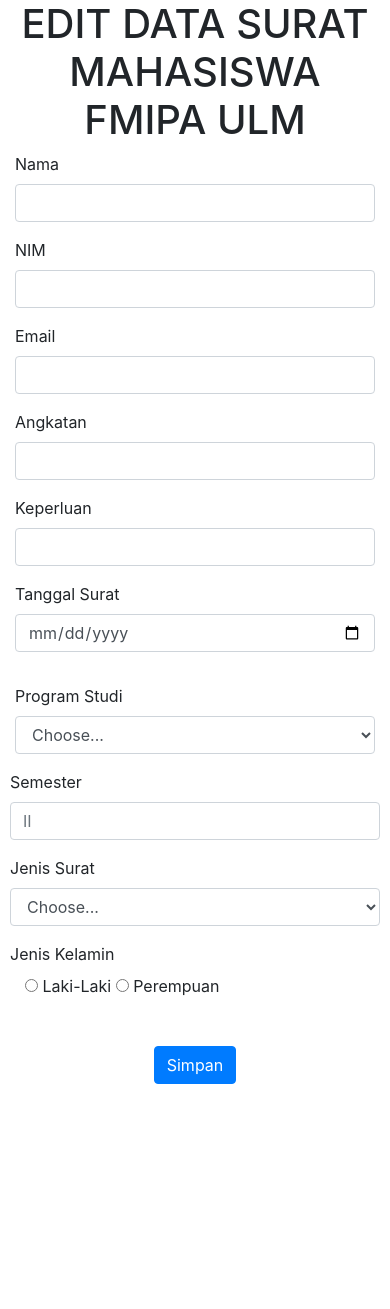
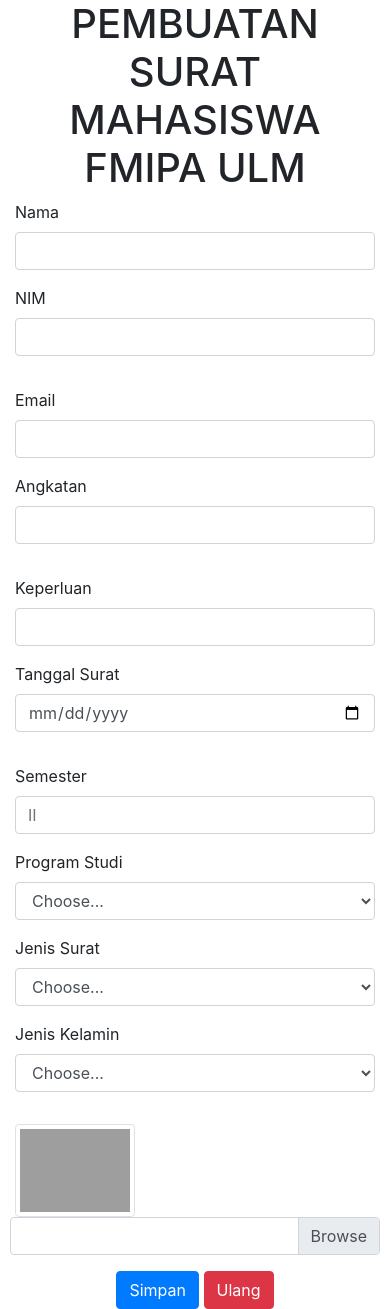
Before and after one commit to meftahmafazy/UTS-Pemweb-Lanjut, a CodeIgniter 4 app: template app/Views/tampilan/edit_data.php in a window 390 px wide. Shown: the part 96-1405 px from the top of the page. Before the commit the page ends 1180 px from the top, so only its background shows below. Run offline with PHP 8.4 and a stand-in for CodeIgniter, Linux system fonts and the light colour scheme; the template is opened without the code that fills it, so the values that code supplies are empty; some libraries are stand-ins or nearby versions; grey boxes are pictures that could not be loaded.

Commit message:
add edit_data

```diff
--- a/app/Views/tampilan/edit_data.php
+++ b/app/Views/tampilan/edit_data.php
@@ -11,7 +11,7 @@ use App\Models\ModelSurat;
 
   <!-- Title -->
   <center>
-        <h1>EDIT DATA SURAT MAHASISWA FMIPA ULM </h1>
+    <h1>PEMBUATAN SURAT MAHASISWA FMIPA ULM </h1>
   </center>
   <div class="row">
     <div class="col">
@@ -19,66 +19,84 @@ use App\Models\ModelSurat;
       <!-- Form -->
       <form action="<?= base_url('/surat/update/' . $mahasiswa['no_surat']) ?>" method="POST" enctype="multipart/form-data">
 
-                <!-- ROW 1 -->
+        <input type="hidden" name="fotoLama" value="<?= $mahasiswa['foto_mhs']; ?>">
+        <!-- Baris 1 -->
+        <div class="form-group">
+          <div class="form-row">
+
             <!-- Nama -->
-                <div class="form-row">
             <div class="form-group col-md-6">
               <label for="inputName">Nama</label>
-                        <input type="text" class="form-control" id="inputEmail4" name="nama_mahasiswa" value="<?= $mahasiswa['nama_mahasiswa'] ?>">
+              <input type="text" class="form-control  <?= ($validation->hasError('nama_mahasiswa')) ? 'is-invalid' : ''; ?>" id="inputEmail4" name="nama_mahasiswa" value="<?= $mahasiswa['nama_mahasiswa'] ?>">
             </div>
 
             <!-- NIM -->
             <div class="form-group col-md-6">
               <label for="inputPassword4">NIM</label>
-                        <input type="text" class="form-control" id="inputPassword4" name="nim" value="<?= $mahasiswa['nim'] ?>">
+              <input type="text" class="form-control <?= ($validation->hasError('nim')) ? 'is-invalid' : ''; ?>" id="inputPassword4" name="nim" value="<?= $mahasiswa['nim'] ?>">
             </div>
           </div>
+        </div>
+        <!-- Akhir Baris 1 -->
+
+        <div class="form-group">
+          <div class="form-row">
+            <!-- Email -->
+            <div class="form-group col-md-6">
+              <label for="inputEmail4">Email</label>
+              <input type="email" class="form-control <?= ($validation->hasError('email')) ? 'is-invalid' : ''; ?>" id="inputEmail4" name="email" value="<?= $mahasiswa['email'] ?>">
+            </div>
+
+            <!--Angkatan -->
+            <div class="form-group col-md-6">
+              <label for="inputPassword4">Angkatan</label>
+              <input type="text" class="form-control <?= ($validation->hasError('angkatan')) ? 'is-invalid' : ''; ?>" id="inputPassword4" name="angkatan" value="<?= $mahasiswa['angkatan'] ?>">
 
 
-                <div class="form-group">
-                    <!-- ROW 2 -->
-                    <!-- Email -->
-                    <div class="form-row">
-                        <div class="form-group col-md-6">
-                            <label for="inputEmail4">Email</label>
-                            <input type="email" class="form-control" id="inputEmail4" name="email" value="<?= $mahasiswa['email'] ?>">
-                        </div>
-
-                        <!-- No HP -->
-                        <div class="form-group col-md-6">
-                            <label for="inputPassword4">Angkatan</label>
-                            <input type="text" class="form-control" id="inputPassword4" name="angkatan" value="<?= $mahasiswa['angkatan'] ?>">
             </div>
           </div>
+        </div>
+        <!-- Akhir Baris 2 -->
 
-
+        <!-- Baris 3 -->
         <div class="form-group">
-                        <!-- ROW 3 -->
           <div class="form-row">
 
             <!-- Keperluan -->
             <div class="form-group col-md-6">
               <label for="inputAddress">Keperluan</label>
-                                <input type="text" class="form-control" id="inputAddress" name="keperluan" value="<?= $mahasiswa['keperluan'] ?>">
+              <input type="text" class="form-control <?= ($validation->hasError('keperluan')) ? 'is-invalid' : ''; ?>" id="inputAddress" name="keperluan" value="<?= $mahasiswa['keperluan'] ?>">
+
+
             </div>
 
             <!-- Tanggal Surat -->
             <div class="form-group col-md-6">
               <label for="inputAddress">Tanggal Surat</label>
-                                <div class="input-group input-daterange"> <input type="date" id="start" class="form-control" name="tanggal_surat" value="<?= $mahasiswa['tanggal_surat'] ?>"></div>
+              <div class="input-group input-daterange"> <input type="date" id="start" class="form-control" name="tanggal_surat" value="<?= $mahasiswa['tanggal_surat'] ?>" required></div>
+            </div>
+
           </div>
         </div>
+        <!-- Akhir Baris 3 -->
+
+        <!-- Baris 4 -->
+        <div class="form-group">
+          <div class="form-row">
+
+            <!-- Semester -->
+            <div class="form-group col-md-3">
+              <label for="inputState">Semester</label>
+              <input type="text" class="form-control <?= ($validation->hasError('semester')) ? 'is-invalid' : ''; ?>" name="semester" id="inputAddress" placeholder="II" value="<?= $mahasiswa['semester'] ?>">
+
+
             </div>
 
-
-                    <div class="form-group">
-                        <!--ROW 4  -->
-                        <div class="form-row">
             <!-- Prodi -->
-                            <div class="form-group col-md-4">
+            <div class="form-group col-md-3">
               <label for="inputState">Program Studi</label>
-                                <select id="inputState" class="form-control" name="prodi">
-                                    <option selected disabled>Choose...</option>
+              <select id="inputState" class="form-control" name="prodi" value="<?= old('prodi'); ?>" required>
+                <option selected>Choose...</option>
                 <?php
                 $Prodi = new ModelProdi();
                 $dataProdi = $Prodi->getProdi();
@@ -91,24 +109,15 @@ use App\Models\ModelSurat;
               </select>
             </div>
 
-                            <div class="form-group">
-                                <div class="form-row">
-
-                                    <!-- Semester -->
-                                    <div class="form-group col-md-4">
-                                        <label for="inputState">Semester</label>
-                                        <input type="text" class="form-control" name="semester" id="inputAddress" placeholder="II" value="<?= $mahasiswa['semester'] ?>">
-                                    </div>
-
             <!-- Jenis Surat -->
-                                    <div class="form-group col-md-4">
+            <div class="form-group col-md-3">
               <label for="inputState">Jenis Surat</label>
-                                        <select id="inputState" class="form-control" name="id_jenisSurat" ?>">
-                                            <option selected disabled>Choose...</option>
+              <select id="inputState" class="form-control" name="id_jenisSurat" value="<?= old('id_jenisSurat'); ?>" required>
+                <option selected>Choose...</option>
                 <?php
                 $Surat = new ModelSurat();
-                                            $dataProdi = $Surat->getSurat();
-                                            foreach ($dataProdi as $row) {
+                $dataSurat = $Surat->getSurat();
+                foreach ($dataSurat as $row) {
                 ?>
                   <option value="<?= $row['id_jenisSurat'] ?> " <?php echo ($mahasiswa['id_jenisSurat'] == $row['id_jenisSurat']) ? "selected" : " " ?>>
                     <?= $row['nama_jenisSurat'] ?>
@@ -118,34 +127,49 @@ use App\Models\ModelSurat;
             </div>
 
             <!-- Jenis Kelamin -->
-                                    <div class="form-group col-md-4">
-                                        <label for="">Jenis Kelamin</label>
+            <div class="form-group col-md-3">
+              <label for="inputState">Jenis Kelamin</label>
+              <select id="inputState" class="form-control" name="jenis_kelamin" value="<?= old('jenis_kelamin'); ?>" required>
+                <option selected>Choose...</option>
+                <option name="jenis_kelamin" value="Laki-Laki" <?php echo ($mahasiswa['jenis_kelamin'] == "Laki-Laki") ? "selected" : " " ?>>Laki-Laki</option>
+                <option name="jenis_kelamin" value="Perempuan" <?php echo ($mahasiswa['jenis_kelamin'] == "Perempuan") ? "selected" : " " ?>>Perempuan</option>
+
+              </select>
+            </div>
+          </div>
+        </div>
+        <!-- Akhir Baris 4 -->
+
+        <!-- Baris 5 -->
+        <div class="form-group">
           <div class="form-row">
-                                            <div class="form-check">
-                                                <input type="radio" name="jenis_kelamin" value="Laki-Laki" <?php if ($mahasiswa['jenis_kelamin'] == 'Laki-Laki') echo 'checked' ?>>
-                                                <label class="form-check-label" for="exampleRadios2">
-                                                    Laki-Laki
-                                                </label>
-                                                <input type="radio" name="jenis_kelamin" value="Perempuan" <?php if ($mahasiswa['jenis_kelamin'] == 'Perempuan') echo 'checked' ?>>
-                                                <label class="form-check-label" for="exampleRadios2">
-                                                    Perempuan
-                                                </label>
+            <!-- Thumbnail Upload File -->
+
+            <div class="col-md-2">
+              <img src="/img/upload/<?= $mahasiswa['foto_mhs']; ?>" class="img-thumbnail img-preview" width="120px">
             </div>
+
+            <!-- Input Gambar -->
+            <div class="col-md-10">
+              <div class="custom-file">
+                <input type="file" class="custom-file-input <?= ($validation->hasError('foto_mhs')) ? 'is-invalid' : ''; ?>" id="foto_mhs" name="foto_mhs" value="<?= $mahasiswa['foto_mhs'] ?>" onchange="previewImg()">
+
+
+              </div>
+              <label class="custom-file-label" for="foto_mhs"><?= $mahasiswa['foto_mhs'] ?></label>
+            </div>
+          </div>
+        </div>
+        <!-- Akhir Baris 5 -->
+
+        <center>
+          <button type="submit" class="btn btn-primary" name="daftar">Simpan</button>
+          <button type="reset" class="btn btn-danger" name="daftar">Ulang</button>
+        </center>
+    </div>
+    </form>
   </div>
 </div>
 </div>
 
-                            </div>
-
-                            <div class="form-row">
-
-                            </div>
-
-            </form>
-
-        </div>
-    </div>
-    <center><button type="submit" class="btn btn-primary" name="daftar">Simpan</button></center>
-</div>
-
 <?= $this->endSection(); ?>
```
Lines whose indentation alone changed are shown as unchanged.
